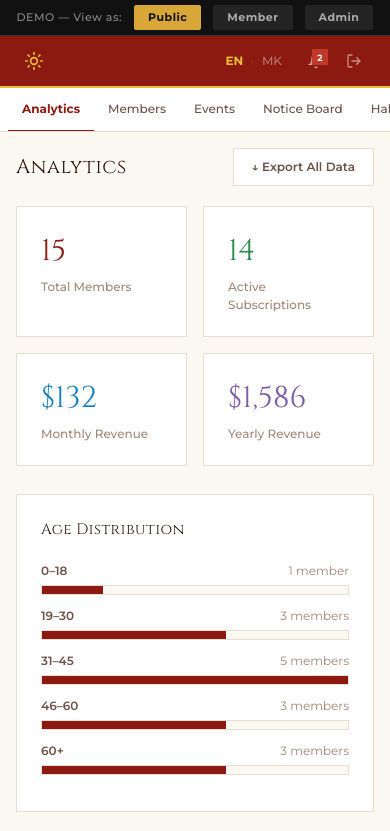
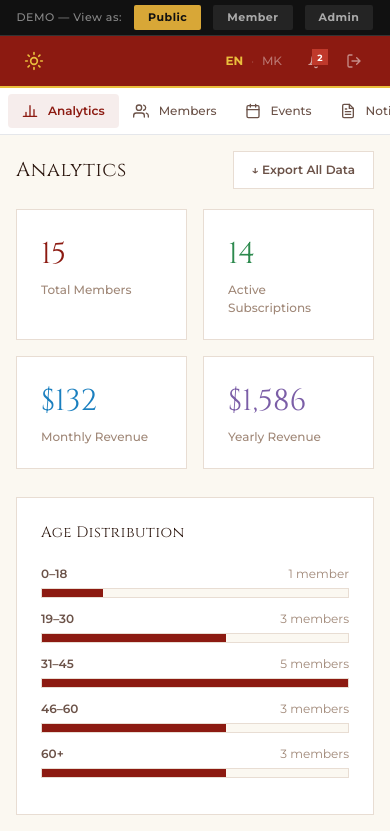
Before and after one commit to bklei-pooltable1/maco-app, a React (Vite) app: page /admin-dashboard in a window 390 px wide. Shown: the top 831 px of the page. Built offline with nearby package versions, Linux system fonts and the light colour scheme; the HTML template or start-up script is replaced by a standard one.

Commit message:
refactor: admin dashboard left sidebar to match member layout

```diff
--- a/src/components/ui/Icons.jsx
+++ b/src/components/ui/Icons.jsx
@@ -134,3 +134,9 @@ export const DocumentIcon = () => (
     <line x1="10" y1="9" x2="8" y2="9"/>
   </svg>
 );
+
+export const ChartIcon = () => (
+  <svg width="16" height="16" viewBox="0 0 24 24" fill="none" stroke="currentColor" strokeWidth="2" strokeLinecap="round">
+    <path d="M2 20h20M6 20V14M12 20V4M18 20V10"/>
+  </svg>
+);
--- a/src/index.css
+++ b/src/index.css
@@ -217,22 +217,9 @@ html, body {
   }
 
   /* ─── Admin Dashboard ──────────────────────────────────────────────────── */
-  .admin-tab-bar {
-    overflow-x: auto !important;
-    -webkit-overflow-scrolling: touch !important;
-    padding: 0 8px !important;
-    white-space: nowrap !important;
-    scrollbar-width: none !important;
-  }
-  .admin-tab-bar::-webkit-scrollbar {
-    display: none;
-  }
-  .admin-tab-bar button {
-    padding: 12px 14px !important;
-    font-size: 12px !important;
-  }
   .admin-content {
     padding: 16px !important;
+    min-width: 0 !important;
   }
   .admin-top-nav-title {
     display: none !important;
--- a/src/pages/AdminDashboard.jsx
+++ b/src/pages/AdminDashboard.jsx
@@ -1,7 +1,7 @@
 import { useState, useRef, useEffect } from "react";
 import { useNavigate, Link } from "react-router-dom";
 import { C, body, display } from "../theme";
-import { SunIcon, PlusIcon, EditIcon, TrashIcon, LogOutIcon, BellIcon } from "../components/ui/Icons";
+import { SunIcon, PlusIcon, EditIcon, TrashIcon, LogOutIcon, BellIcon, CalIcon, UsersIcon, BuildingIcon, MailIcon, ShieldIcon, DocumentIcon, ChartIcon } from "../components/ui/Icons";
 import { TIERS, TIER_KEYS } from "../lib/tiers";
 import { POSITIONS } from "../lib/positions";
 import Badge from "../components/ui/Badge";
@@ -1339,6 +1339,16 @@ function AdminNotificationsTab({ adminNotificationPrefs, updateAdminNotification
   );
 }
 
+const ADMIN_TAB_ICONS = {
+  "Analytics":    <ChartIcon/>,
+  "Members":      <UsersIcon/>,
+  "Events":       <CalIcon/>,
+  "Notice Board": <DocumentIcon/>,
+  "Hall Hire":    <BuildingIcon/>,
+  "Notifications":<MailIcon/>,
+  "Super Admin":  <ShieldIcon/>,
+};
+
 // ─── Main Admin Dashboard ─────────────────────────────────────────────────────
 
 export default function AdminDashboard() {
@@ -1384,21 +1394,28 @@ export default function AdminDashboard() {
         </div>
       </div>
 
-      {/* Tab bar */}
-      <div className="admin-tab-bar" style={{ background: C.white, borderBottom: `1px solid ${C.border}`, padding: "0 24px", display: "flex", gap: 0, position: "sticky", top: 88, zIndex: 90 }}>
-        {tabs.map(tabKey => (
+      <div className="member-dashboard-layout" style={{ display: "flex" }}>
+        <div className="member-dashboard-sidebar" style={{ width: 210, background: C.white, borderRight: `1px solid ${C.border}`, padding: "16px 10px", minHeight: "calc(100vh - 88px)", flexShrink: 0, position: "sticky", top: 88 }}>
+          {tabs.map((tabKey) => {
+            const active = tab === tabKey;
+            return (
               <button key={tabKey} onClick={() => setTab(tabKey)} style={{
-            padding: "14px 20px", border: "none", background: "none", cursor: "pointer", fontFamily: body,
-            fontSize: 13, fontWeight: tab === tabKey ? 700 : 500, color: tab === tabKey ? C.maroon : C.textMid,
-            borderBottom: tab === tabKey ? `2px solid ${C.maroon}` : "2px solid transparent",
-            marginBottom: -1,
+                display: "flex", alignItems: "center", gap: 10, padding: "10px 12px",
+                border: "none", background: active ? "rgba(140,26,17,0.08)" : "transparent",
+                borderRadius: 0, width: "100%", color: active ? C.maroon : C.textMid,
+                fontSize: 13, fontWeight: active ? 600 : 500, cursor: "pointer",
+                textAlign: "left", fontFamily: body,
               }}>
+                <span style={{ display: "flex", alignItems: "center", width: 16, flexShrink: 0 }}>
+                  {ADMIN_TAB_ICONS[tabKey]}
+                </span>
                 {tabKey === "Super Admin" ? t("superAdmin.tabLabel") : tabKey === "Notifications" ? t("notifications.tabLabel") : tabKey}
               </button>
-        ))}
+            );
+          })}
         </div>
 
-      <div className="admin-content" style={{ maxWidth: 1200, margin: "0 auto", padding: 28 }}>
+        <div className="admin-content" style={{ flex: 1, padding: 28, maxWidth: 1200 }}>
           {tab === "Analytics" && <AnalyticsTab members={members}/>}
           {tab === "Members" && <MembersTab members={members} addMember={addMember} updateMember={updateMember}/>}
           {tab === "Events" && <EventsTab events={events} addEvent={addEvent} updateEvent={updateEvent} deleteEvent={deleteEvent} showToast={showToast}/>}
@@ -1407,6 +1424,7 @@ export default function AdminDashboard() {
           {tab === "Super Admin" && <SuperAdminTab members={members} updateMemberPosition={updateMemberPosition}/>}
           {tab === "Notifications" && <AdminNotificationsTab adminNotificationPrefs={adminNotificationPrefs} updateAdminNotificationPrefs={updateAdminNotificationPrefs}/>}
         </div>
+      </div>
 
       <Toast message={toast?.message} visible={!!toast} onDismiss={() => setToast(null)}/>
     </div>
```
Lines whose indentation alone changed are shown as unchanged.
